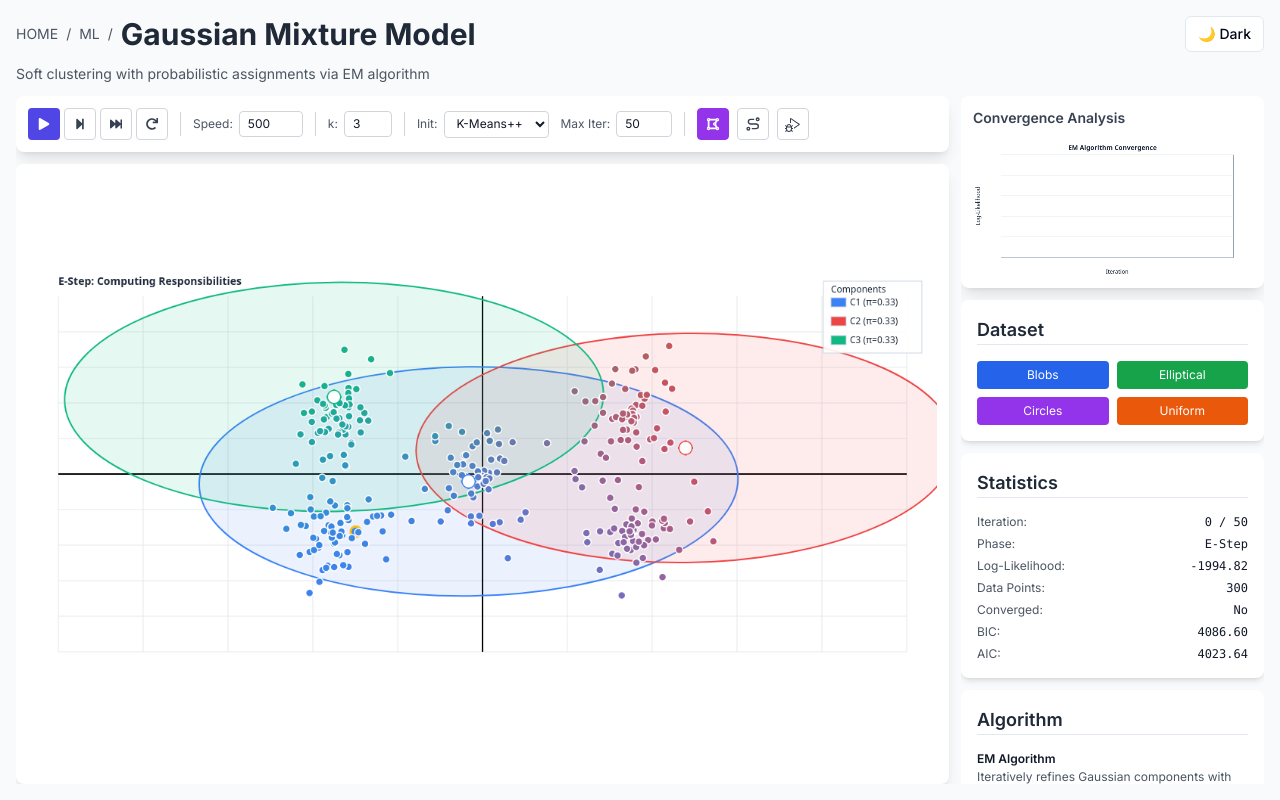
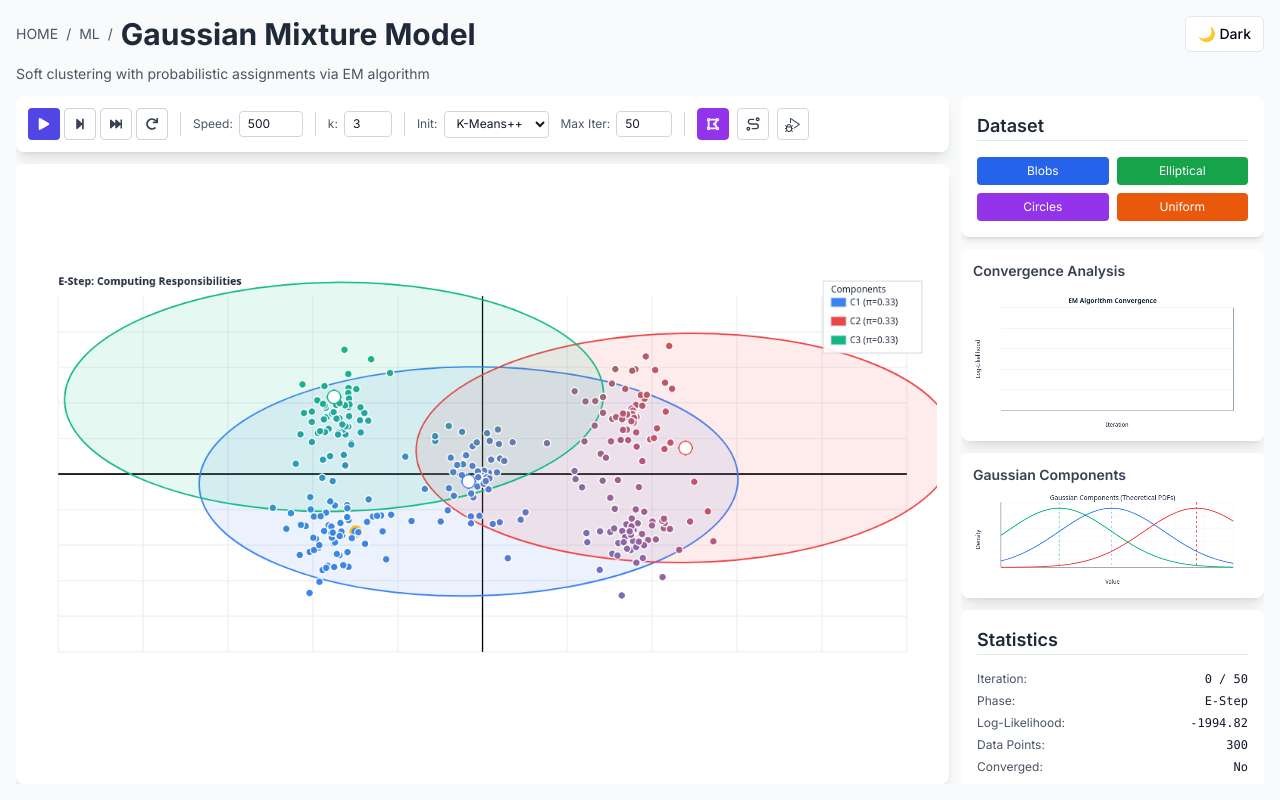
Before and after one commit to satya00089/learn-algo, a Next.js app: page /ml/gmm in a window 1280 px wide. Built offline with nearby package versions, Linux system fonts and the light colour scheme.

Commit message:
feat: Add Gaussian Mixture Model (GMM) playground with visualization and controls

```diff
--- a/src/modules/ml/playground/GMMPlayground.tsx
+++ b/src/modules/ml/playground/GMMPlayground.tsx
@@ -105,6 +105,15 @@ export function GMMPlayground() {
     []
   )
 
+  const gaussianConfig = useMemo(
+    () => ({
+      width: 600,
+      height: 200,
+      padding: { top: 20, right: 40, bottom: 40, left: 60 },
+    }),
+    []
+  )
+
   // Data bounds
   const xMin = -28.5
   const xMax = 28.5
@@ -113,7 +122,7 @@ export function GMMPlayground() {
 
   // Generate sample data
   const generateData = useCallback(
-    (type: 'blobs' | 'circles' | 'uniform' | 'elliptical') => {
+    (type: 'blobs' | 'circles' | 'uniform' | 'elliptical' | '1d-gaussians') => {
       const newPoints: DataPoint[] = []
 
       if (type === 'blobs') {
@@ -178,6 +187,19 @@ export function GMMPlayground() {
               x: center.x + rotatedX,
               y: center.y + rotatedY,
             })
+          }
+        })
+      } else if (type === '1d-gaussians') {
+        // Generate several 1D Gaussian distributions with distinct means and variances
+        const configs = [
+          { mean: -15, variance: 2, count: 60 },
+          { mean: 0, variance: 5, count: 80 },
+          { mean: 12, variance: 1, count: 40 },
+        ]
+        configs.forEach(({ mean, variance, count }) => {
+          for (let i = 0; i < count; i++) {
+            const x = mean + gaussianRandom() * Math.sqrt(variance)
+            newPoints.push({ x, y: 0 })
           }
         })
       } else {
@@ -259,6 +281,160 @@ export function GMMPlayground() {
     [engineState, chartConfig, theme]
   )
 
+  const drawGaussianCurves = useCallback(
+    (ctx: CanvasRenderingContext2D) => {
+      if (engineState && engineState.components.length > 0) {
+        const textColor = theme === 'dark' ? '#f1f5f9' : '#1e293b'
+        const { width, height, padding } = gaussianConfig
+
+        // Clear canvas
+        ctx.fillStyle = theme === 'dark' ? '#1e293b' : '#ffffff'
+        ctx.fillRect(0, 0, width, height)
+
+        // Calculate plot area
+        const plotWidth = width - padding.left - padding.right
+        const plotHeight = height - padding.top - padding.bottom
+
+        // Data range
+        const xMin = -20
+        const xMax = 20
+
+        // Calculate maximum density across all components
+        let maxDensity = 0
+        engineState.components.forEach((component) => {
+          const { mean, covariance, weight } = component
+          const variance = covariance[0][0]
+          const std = Math.sqrt(variance)
+
+          // Sample the PDF at several points to find max
+          for (let i = 0; i <= 100; i++) {
+            const x = xMin + (i / 100) * (xMax - xMin)
+            const pdf =
+              (1 / (std * Math.sqrt(2 * Math.PI))) *
+              Math.exp(-0.5 * Math.pow((x - mean.x) / std, 2)) *
+              weight
+            maxDensity = Math.max(maxDensity, pdf)
+          }
+        })
+
+        const yMax = maxDensity * 1.1 // Add 10% padding
+
+        // Draw axes
+        ctx.strokeStyle = textColor
+        ctx.lineWidth = 1
+
+        // X-axis
+        ctx.beginPath()
+        ctx.moveTo(padding.left, height - padding.bottom)
+        ctx.lineTo(width - padding.right, height - padding.bottom)
+        ctx.stroke()
+
+        // Y-axis
+        ctx.beginPath()
+        ctx.moveTo(padding.left, padding.top)
+        ctx.lineTo(padding.left, height - padding.bottom)
+        ctx.stroke()
+
+        // Draw grid lines
+        ctx.strokeStyle = theme === 'dark' ? '#334155' : '#e2e8f0'
+        ctx.lineWidth = 0.5
+
+        // Vertical grid lines
+        for (let x = xMin; x <= xMax; x += 5) {
+          const screenX = padding.left + ((x - xMin) / (xMax - xMin)) * plotWidth
+          ctx.beginPath()
+          ctx.moveTo(screenX, padding.top)
+          ctx.lineTo(screenX, height - padding.bottom)
+          ctx.stroke()
+        }
+
+        // Horizontal grid lines
+        const gridSteps = 5
+        for (let i = 0; i <= gridSteps; i++) {
+          const y = (i / gridSteps) * yMax
+          const screenY = height - padding.bottom - (y / yMax) * plotHeight
+          ctx.beginPath()
+          ctx.moveTo(padding.left, screenY)
+          ctx.lineTo(width - padding.right, screenY)
+          ctx.stroke()
+        }
+
+        // Draw Gaussian curves for each component
+        const colors = [
+          '#3b82f6',
+          '#ef4444',
+          '#10b981',
+          '#f59e0b',
+          '#8b5cf6',
+          '#ec4899',
+          '#06b6d4',
+          '#84cc16',
+        ]
+
+        engineState.components.forEach((component, index) => {
+          const { mean, covariance, weight } = component
+          const variance = covariance[0][0] // Assuming diagonal covariance for 1D
+          const std = Math.sqrt(variance)
+
+          ctx.strokeStyle = colors[index % colors.length]
+          ctx.lineWidth = 2
+          ctx.beginPath()
+
+          // Draw the PDF curve
+          const steps = 200
+          for (let i = 0; i <= steps; i++) {
+            const x = xMin + (i / steps) * (xMax - xMin)
+            const pdf =
+              (1 / (std * Math.sqrt(2 * Math.PI))) *
+              Math.exp(-0.5 * Math.pow((x - mean.x) / std, 2)) *
+              weight
+
+            const screenX = padding.left + ((x - xMin) / (xMax - xMin)) * plotWidth
+            const screenY = height - padding.bottom - (pdf / yMax) * plotHeight
+
+            if (i === 0) {
+              ctx.moveTo(screenX, screenY)
+            } else {
+              ctx.lineTo(screenX, screenY)
+            }
+          }
+          ctx.stroke()
+
+          // Draw mean line
+          const meanScreenX = padding.left + ((mean.x - xMin) / (xMax - xMin)) * plotWidth
+          ctx.strokeStyle = colors[index % colors.length]
+          ctx.lineWidth = 1
+          ctx.setLineDash([5, 5])
+          ctx.beginPath()
+          ctx.moveTo(meanScreenX, padding.top)
+          ctx.lineTo(meanScreenX, height - padding.bottom)
+          ctx.stroke()
+          ctx.setLineDash([])
+        })
+
+        // Draw axis labels
+        ctx.fillStyle = textColor
+        ctx.font = '12px system-ui'
+        ctx.textAlign = 'center'
+
+        // X-axis label
+        ctx.fillText('Value', width / 2, height - 5)
+
+        // Y-axis label
+        ctx.save()
+        ctx.translate(15, height / 2)
+        ctx.rotate(-Math.PI / 2)
+        ctx.fillText('Density', 0, 0)
+        ctx.restore()
+
+        // Title
+        ctx.font = '14px system-ui'
+        ctx.fillText('Gaussian Components (Theoretical PDFs)', width / 2, 15)
+      }
+    },
+    [engineState, gaussianConfig, theme]
+  )
+
   // Canvas refs
   const { canvasRef: mainCanvasRef, redraw: redrawMain } = useCanvas({
     config: canvasConfig,
@@ -270,11 +446,17 @@ export function GMMPlayground() {
     draw: drawChart,
   })
 
+  const { canvasRef: gaussianCanvasRef, redraw: redrawGaussian } = useCanvas({
+    config: gaussianConfig,
+    draw: drawGaussianCurves,
+  })
+
   // Trigger redraws when state changes
   useEffect(() => {
     redrawMain()
     redrawChart()
-  }, [engineState, redrawMain, redrawChart])
+    redrawGaussian()
+  }, [engineState, redrawMain, redrawChart, redrawGaussian])
 
   // Control handlers
   const handleStep = useCallback(() => {
@@ -516,19 +698,6 @@ export function GMMPlayground() {
 
           {/* Right Sidebar */}
           <div className="flex flex-col space-y-3 overflow-y-auto min-h-0 [&::-webkit-scrollbar]:w-2 [&::-webkit-scrollbar-track]:bg-gray-200 dark:[&::-webkit-scrollbar-track]:bg-gray-700 [&::-webkit-scrollbar-thumb]:bg-gray-400 dark:[&::-webkit-scrollbar-thumb]:bg-gray-500 [&::-webkit-scrollbar-thumb]:rounded-full">
-            {/* Convergence Chart */}
-            <div className="bg-white dark:bg-gray-800 rounded-lg shadow-lg p-3">
-              <h3 className="text-sm font-semibold text-gray-700 dark:text-gray-300 mb-2">
-                Convergence Analysis
-              </h3>
-              <canvas
-                ref={chartCanvasRef}
-                width={chartConfig.width}
-                height={chartConfig.height}
-                className="w-full"
-                style={{ maxHeight: '200px', objectFit: 'contain' }}
-              />
-            </div>
 
             {/* Dataset Generation */}
             <ControlGroup title="Dataset">
@@ -563,6 +732,34 @@ export function GMMPlayground() {
                 </button>
               </div>
             </ControlGroup>
+
+            {/* Convergence Chart */}
+            <div className="bg-white dark:bg-gray-800 rounded-lg shadow-lg p-3">
+              <h3 className="text-sm font-semibold text-gray-700 dark:text-gray-300 mb-2">
+                Convergence Analysis
+              </h3>
+              <canvas
+                ref={chartCanvasRef}
+                width={chartConfig.width}
+                height={chartConfig.height}
+                className="w-full"
+                style={{ maxHeight: '200px', objectFit: 'contain' }}
+              />
+            </div>
+
+            {/* Gaussian Components Visualization */}
+            <div className="bg-white dark:bg-gray-800 rounded-lg shadow-lg p-3">
+              <h3 className="text-sm font-semibold text-gray-700 dark:text-gray-300 mb-2">
+                Gaussian Components
+              </h3>
+              <canvas
+                ref={gaussianCanvasRef}
+                width={gaussianConfig.width}
+                height={gaussianConfig.height}
+                className="w-full"
+                style={{ maxHeight: '150px', objectFit: 'contain' }}
+              />
+            </div>
 
             {/* Statistics */}
             <ControlGroup title="Statistics">
```
